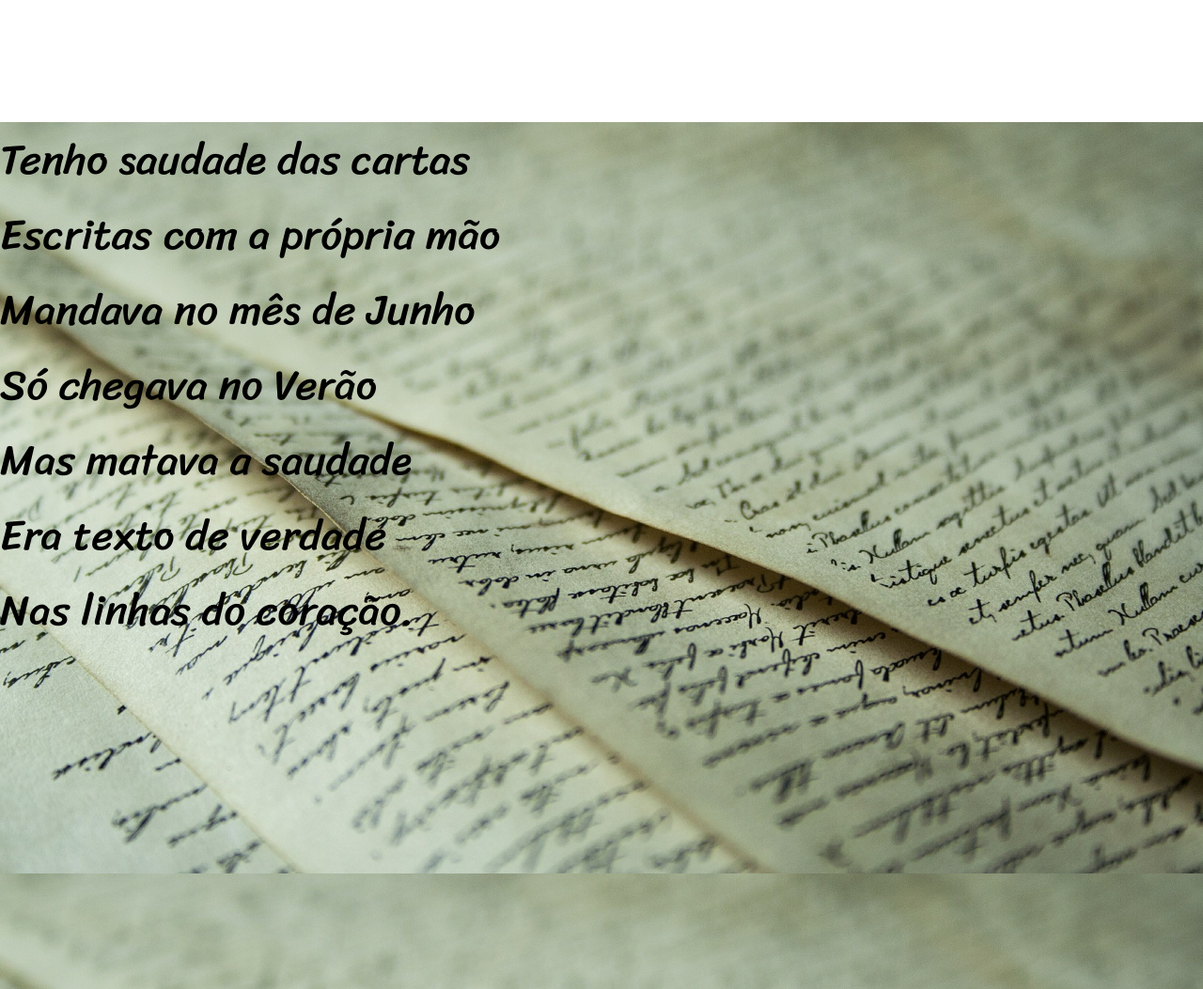
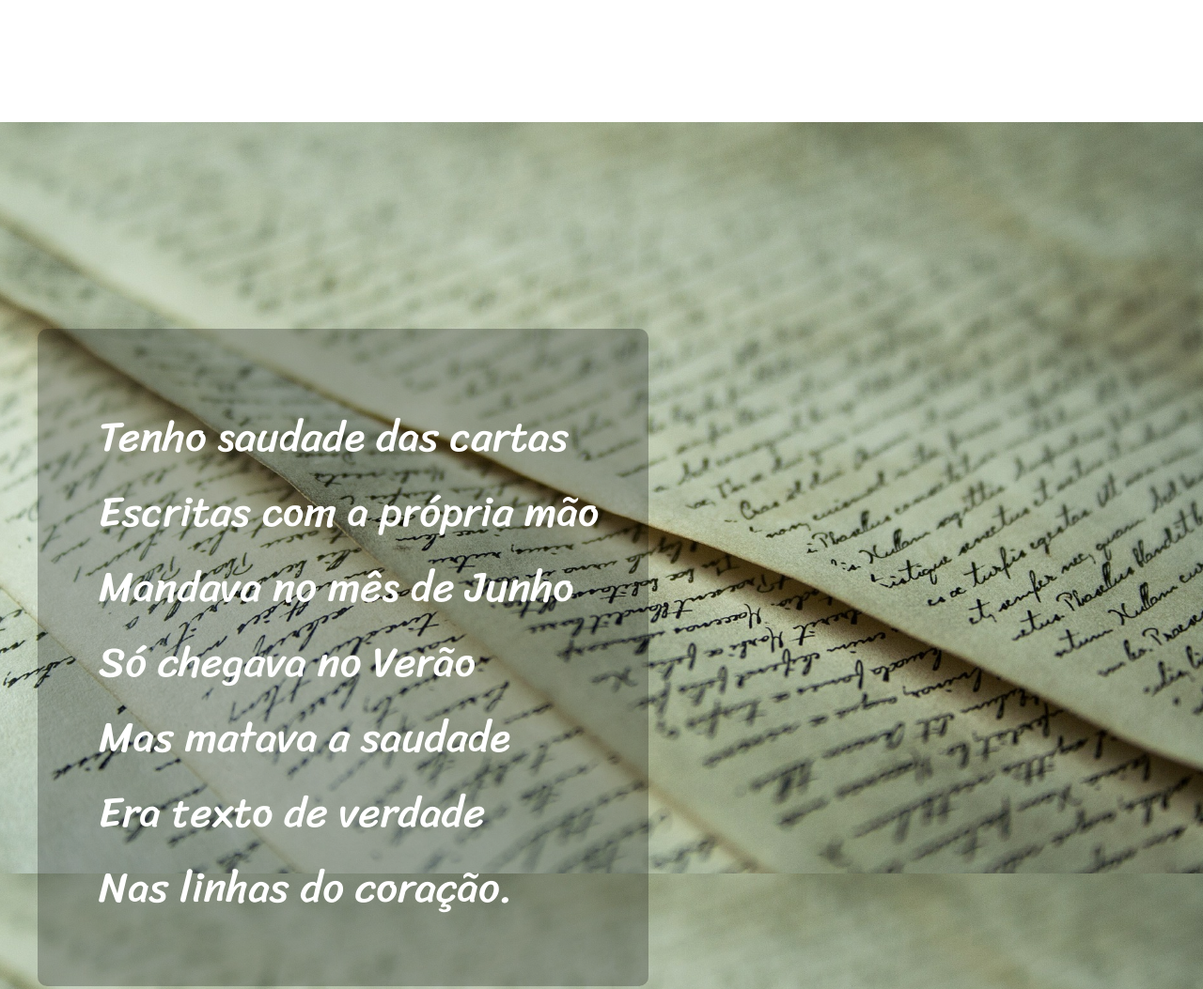
Before and after one commit to brunnosoaress/html-css, a plain HTML site: page desafios/desafio011/index.html in a window 1280 px wide. Shown: the part 4140-5193 px from the top of the page at 94% size. Drawn offline with Linux system fonts and the light colour scheme.

Commit message:
Atualizando o desafio 11

```diff
--- a/desafios/desafio011/index.html
+++ b/desafios/desafio011/index.html
@@ -28,7 +28,9 @@
     </section>
 
     <section id="parte_quatro" class="fonte_texto">
-        <p>Tenho saudade das cartas <br>Escritas com a própria mão <br>Mandava no mês de Junho <br>Só chegava no Verão <br>Mas matava a saudade <br>Era texto de verdade <br>Nas linhas do coração.</p>
+        <article>
+            <p>Tenho saudade das cartas <br>Escritas com a própria mão <br>Mandava no mês de Junho <br>Só chegava no Verão <br>Mas matava a saudade <br>Era texto de verdade <br>Nas linhas do coração.</p>
+        </article>
     </section>
 
     <section id="parte_cinco" class="fonte_texto">
--- a/desafios/desafio011/style.css
+++ b/desafios/desafio011/style.css
@@ -45,7 +45,6 @@
 #parte_dois {
     background-image: url(imagens/background001.jpg);
     height: 1200px;
-
     background-attachment: fixed;
     background-position: center;
     background-repeat: no-repeat;
@@ -84,12 +83,32 @@
 #parte_quatro {
     background-image: url(imagens/background002.jpg);
     height: 1200px;
-
     background-attachment: fixed;
     background-position: center;
     background-repeat: no-repeat;
     background-size: cover;
 }
+
+#parte_quatro > article {
+    display: flex;
+    position: relative;
+    background-color: #00000041;
+    width: 650px;
+    height: 700px;
+    margin-left: 40px;
+    top: 220px;
+    border-radius: 10px;
+}
+
+#parte_quatro article > p {
+    display: flex;
+    position: absolute;
+    color: #ffffff;
+    padding-top: 75px;
+    margin-left: 65px;
+}
+
+
 
 footer {
     background-color: #000000;
```
